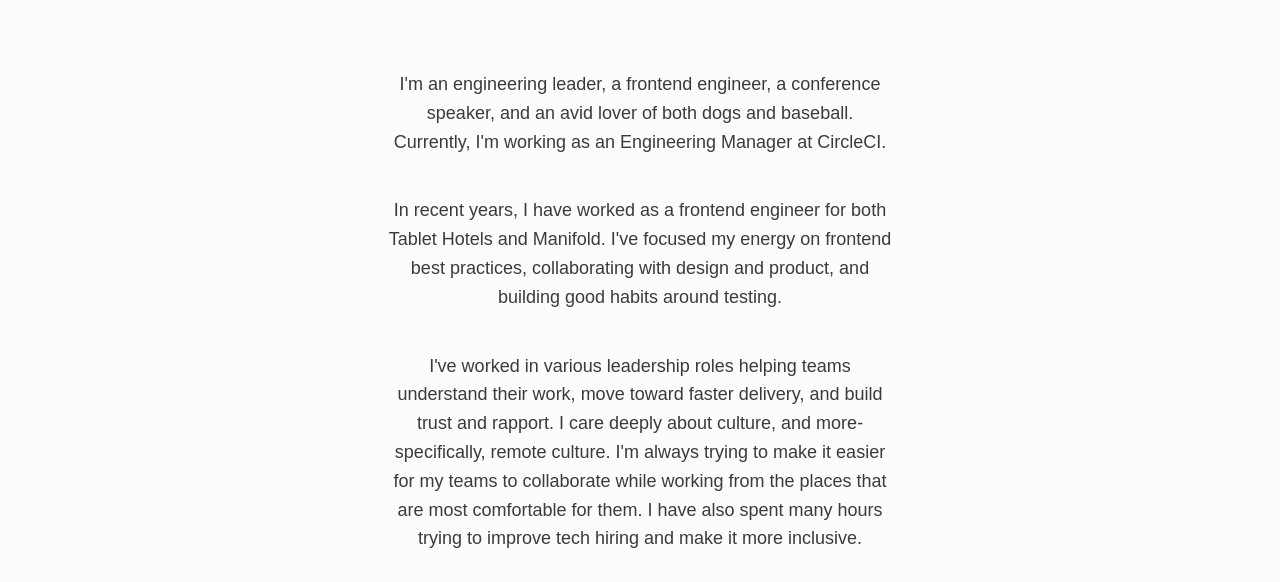
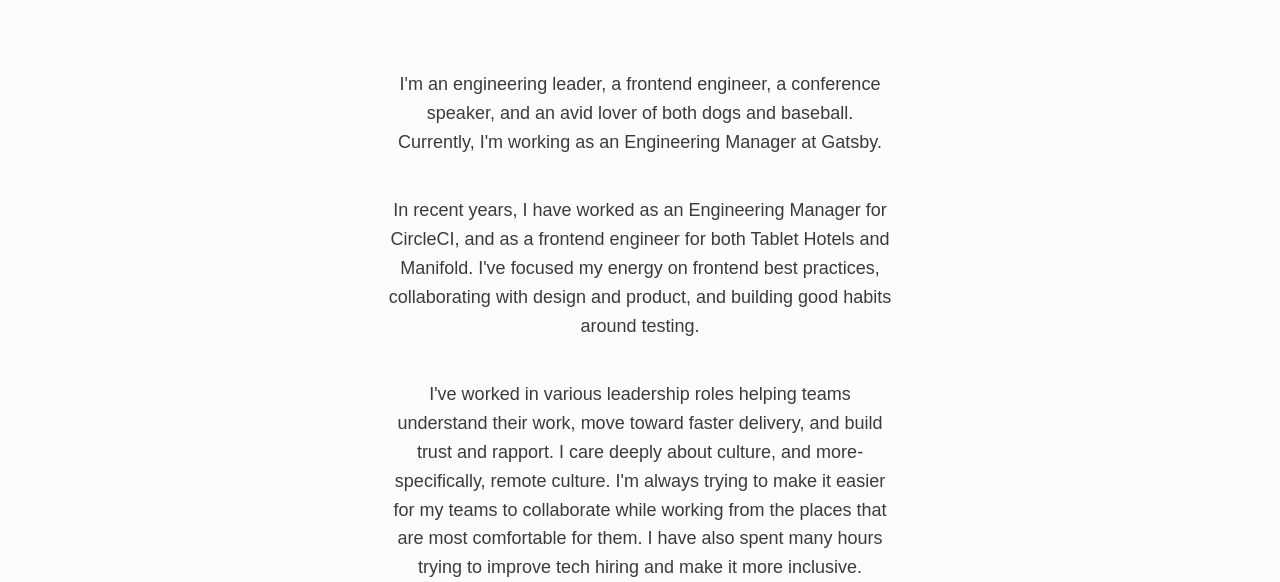
Before and after one commit to nicoletibaldi/nicole-tibaldi, a Gatsby site: page / in a window 1280 px wide. Shown: the part 218-800 px from the top of the page. Built offline with nearby package versions, Linux system fonts and the light colour scheme; Gatsby itself is replaced by a stand-in of ours.

Commit message:
Update title

```diff
--- a/src/pages/index.js
+++ b/src/pages/index.js
@@ -39,13 +39,14 @@ const Home = () => {
           <Text>
             I'm an engineering leader, a frontend engineer, a conference
             speaker, and an avid lover of both dogs and baseball. Currently, I'm
-            working as an Engineering Manager at CircleCI.
+            working as an Engineering Manager at Gatsby.
           </Text>
           <Text>
-            In recent years, I have worked as a frontend engineer for both
-            Tablet Hotels and Manifold. I've focused my energy on frontend best
-            practices, collaborating with design and product, and building good
-            habits around testing.
+            In recent years, I have worked as an Engineering Manager for
+            CircleCI, and as a frontend engineer for both Tablet Hotels and
+            Manifold. I've focused my energy on frontend best practices,
+            collaborating with design and product, and building good habits
+            around testing.
           </Text>
           <Text>
             I've worked in various leadership roles helping teams understand
```
